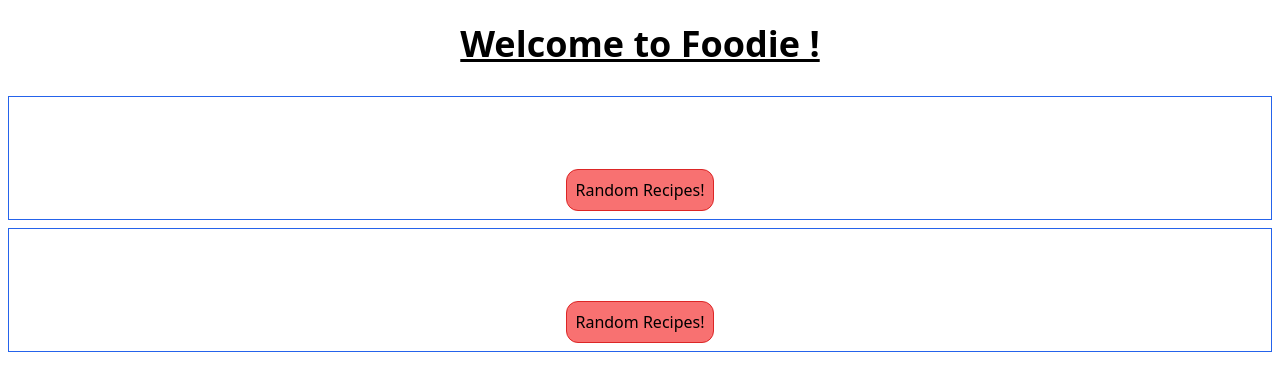
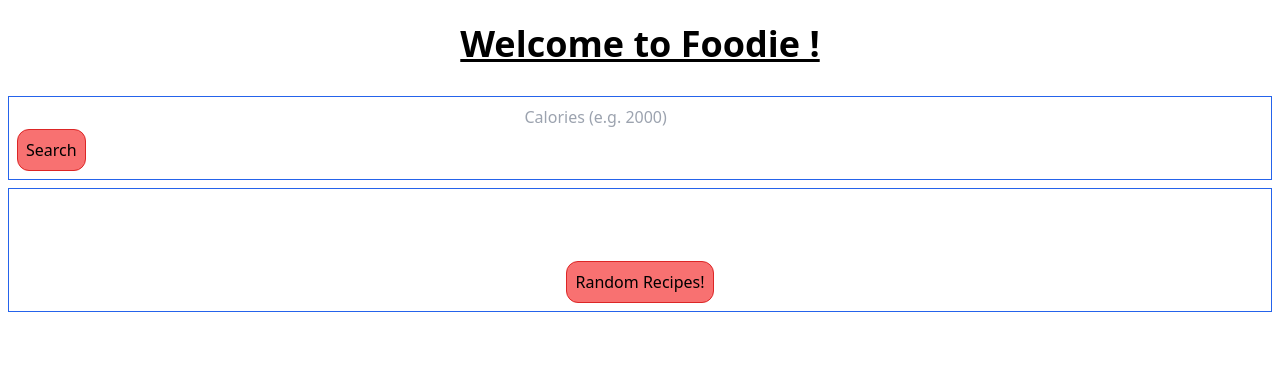
Before and after one commit to Esun94/Recipe_app, a React (Vite) app: page / in a window 1280 px wide. Shown: the top 382 px of the page. Built offline with nearby package versions, Linux system fonts and the light colour scheme.

Commit message:
Meal plan by calories get request

```diff
--- a/src/components/Random.jsx
+++ b/src/components/Random.jsx
@@ -1,3 +1,4 @@
+import { Container } from 'postcss';
 import React, { useEffect, useState } from 'react'
 
 function Random() {
@@ -32,11 +33,11 @@ function Random() {
 
     };
 
-    const renderInstruction = (instructions) => {
-        return (
-            instructions
-        )
-    }
+    // const renderInstruction = (instructions) => {
+    //     return (
+    //         instructions
+    //     )
+    // }
 
     return (
         <div className='border border-blue-600 m-2 p-2'>
@@ -44,18 +45,17 @@ function Random() {
             <div className='grid grid-cols-4 p-8'>
                 {random.map((recipe) => {
                     return (
-                        <>
+                        <section key={recipe.id}>
                             <div className="border rounded-lg overflow-hidden shadow-lg relative h-96 min-h-full mx-5 " key={recipe.id}>
                                 <div className='border rounded-lg bg-gradient-to-t from-gray-900 to-transparent absolute w-full h-full'>
                                     <img className=" border rounded-lg w-full h-full absolute object-cover left-0 -z-10" src={recipe.image} alt="prepared food"></img>
                                 </div>
                                 <p className="font-bold text-xl mb-2 absolute z-10 bottom-0 w-full h-2/5 text-center flex justify-center items-center left-1/2 -translate-x-1/2 translate-y-0 text-white">{recipe.title}</p>
+                                <div dangerouslySetInnerHTML={{ __html: recipe.instructions }}>
                                     {/* {renderInstruction(recipe.instructions)} */}
                                 </div>
-                        <div dangerouslySetInnerHTML={{ __html : recipe.instructions}}>
-                            {/* {renderInstruction(recipe.instructions)} */}
                             </div>
-                        </>
+                        </section>
                     );
                 })}
             </div>
--- a/src/components/Search.jsx
+++ b/src/components/Search.jsx
@@ -1,57 +1,44 @@
-import React, { useEffect, useState } from 'react';
+import React, { useState } from 'react';
 
-function Popular() {
-    const [random, setRandom] = useState([]);
+function Search() {
+  const [mealData, setMealData] = useState();
+  const [calories, setCalories] = useState(2000);
 
-    // useEffect render api fetch results on intial load
+  function handleChange(event) {
+    setCalories(event.target.value);
+  }
 
-    // useEffect(() => {
-    //     getRandom();
-    // }, []);
+  const getMealData = async () => {
+    const api = await fetch(
+      `https://api.spoonacular.com/mealplanner/generate?apiKey=${import.meta.env.VITE_API_KEY}&timeFrame=day&targetCalories=${calories}`
+    );
+    const data = await api.json();
+    setMealData(data);
+    console.log(data)
 
-    // GET random recipes
-    const searchIngredients = async () => {
-
-      // localStorage to prevent api call on every reload
-
-      // const check = localStorage.getItem('random');
-
-      // if (check) {
-      //     setRandom(JSON.parse(check))
-      // } else {
-      const api = await fetch(
-        // `https://api.spoonacular.com/recipes/findByIngredients?apiKey=${import.meta.env.VITE_API_KEY}&number=2`
-      )
-      const data = await api.json();
-
-      // localStorage.setItem('random', JSON.stringify(data.recipes))
-      setRandom(data.recipes)
-      console.log(data)
-      // }
-
-    };
+  }
 
   return (
     <div className='border border-blue-600 m-2 p-2'>
-        <div className='grid grid-cols-4 p-8'>
-          {/* <div className='flex text-center justify-center text-2xl'>Surprise Me !</div> */}
-          {random.map((recipe) => {
-            return (
-              <div className="border rounded-lg overflow-hidden shadow-lg relative h-96 min-h-full mx-5" >
-                <img className=" border rounded-lg w-full h-full absolute object-cover left-0" src='' alt="prepared food"></img>
-                <p className="font-bold text-xl mb-2 absolute z-10 bottom-0 w-full h-2/5 text-center flex justify-center items-center left-1/2 -translate-x-1/2 translate-y-0"></p>
+      <div className='flex justify-center'>
+        <input
+          type='number'
+          placeholder='Calories (e.g. 2000)'
+         onChange={handleChange}
+        />
       </div>
+      <button
+      className='border border-red-600 p-2 bg-red-400 rounded-xl'
+      onClick={getMealData}
+      >
+        Search
+      </button>
 
-            );
-          })}
-        </div>
-        <div className='flex justify-center'>
-          <button className='border border-red-600 p-2 bg-red-400 rounded-xl'>Random Recipes!</button>
-        </div>
+
     </div>
 
 
   )
 }
 
-export default Popular
+export default Search
--- a/src/pages/Home.jsx
+++ b/src/pages/Home.jsx
@@ -1,12 +1,13 @@
 import React from 'react';
 import Random from '../components/Random';
+import Search from '../components/Search';
 // import Vegetarian from '../components/Vegetarian';
 import Popular from '../components/Search';
 
 function Home() {
     return (
         <div>
-            <Popular />
+            <Search />
             <Random />
             {/* <Vegetarian /> */}
         </div>
```
Lines whose indentation alone changed are shown as unchanged.
